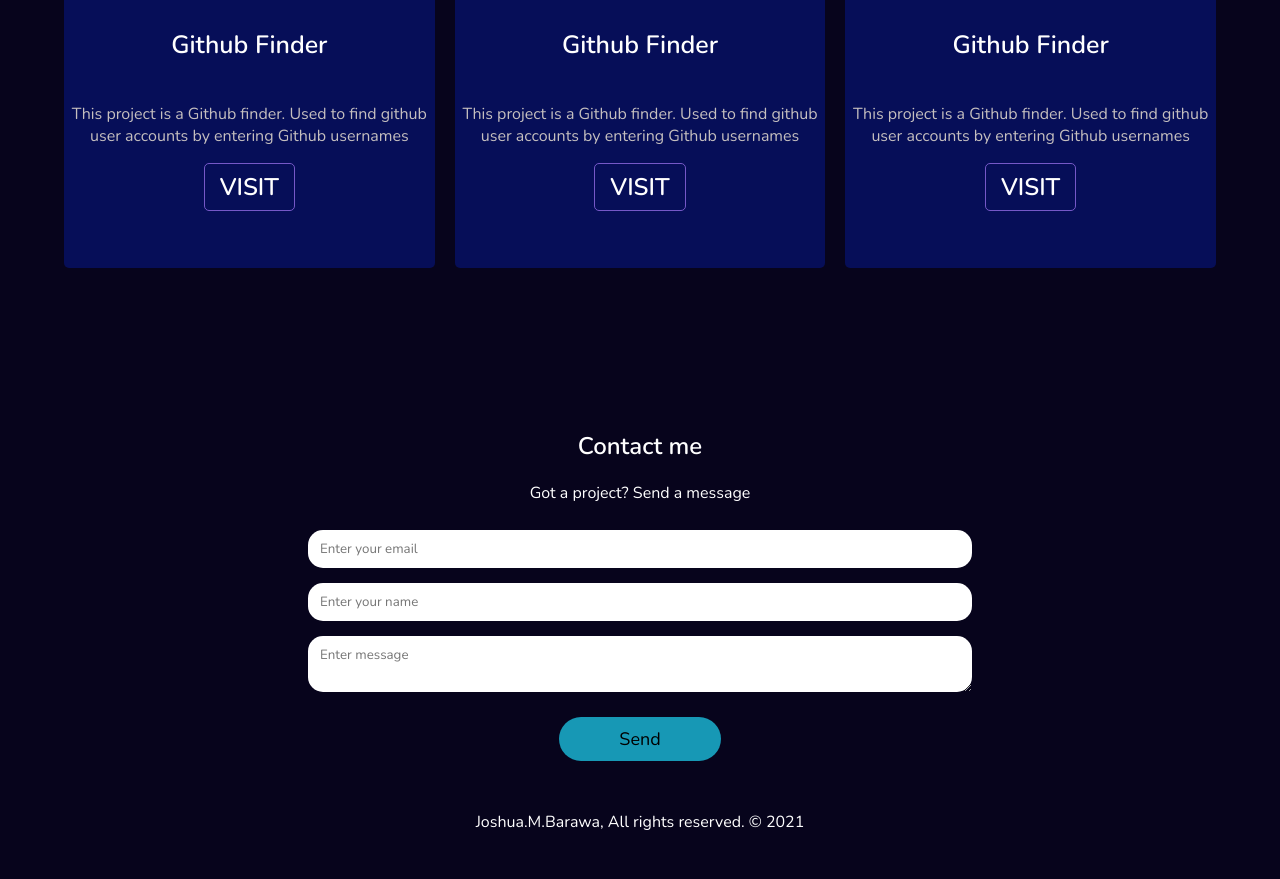
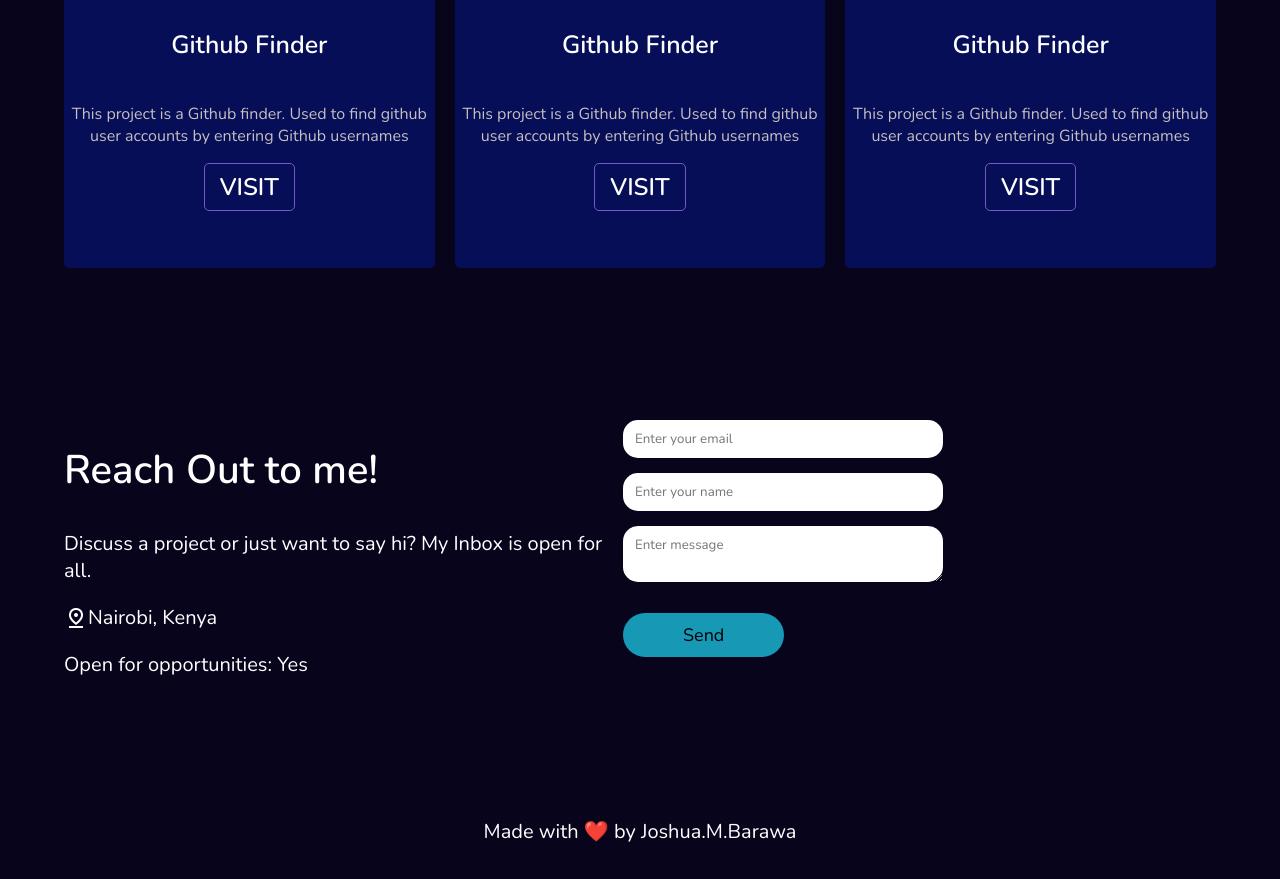
Before and after one commit to JoshuaBarawa/MyPortfolio, a plain HTML site: page index.html in a window 1280 px wide. Shown: the part 3029-3908 px from the top of the page. Drawn offline with nearby package versions, Linux system fonts and the light colour scheme.

Commit message:
added contact page

```diff
--- a/index.html
+++ b/index.html
@@ -11,6 +11,8 @@
     <link rel="preconnect" href="https://fonts.googleapis.com">
     <link rel="preconnect" href="https://fonts.gstatic.com" crossorigin>
     <link href="https://fonts.googleapis.com/css2?family=Nunito:wght@200;300;400;500;600&display=swap" rel="stylesheet">
+
+    <link rel="stylesheet" href="https://fonts.googleapis.com/css2?family=Material+Symbols+Outlined:opsz,wght,FILL,GRAD@40,400,0,0" />
 
 </head>
 
@@ -26,7 +28,7 @@
         <ul id="nav" id="navlinks">
             <li><a href="#about-me">Skills</a></li>
             <li><a href="#project-section">Projects</a></li>
-            <li><a href="#project-section">Achievements</a></li>
+            <li><a href="#achievements-section">Achievements</a></li>
             <li><a href="#contact">Contact</a></li>
         </ul>
         <img id="menu" src="images/icons8-menu-144.png" alt="" />
@@ -202,35 +204,28 @@
 
 
     <!-- CONTACT SECTION  -->
-    <div id="contact" data-aos="zoom-in">
-        <h2>Contact me</h2>
-        <p>Got a project? Send a message</p>
+    <div id="contact">
+        <div id="contact-info">
+            <h2 id="info1">Reach Out to me!</h2>
+            <p id="info2">Discuss a project or just want to say hi? My Inbox is open for all.</p>
+            <p id="info3">
+             <span class="material-symbols-outlined"> pin_drop</span>
+             Nairobi, Kenya </p>
+            <p id="info4">Open for opportunities: Yes</p>
+        </div>
 
         <form action="https://formspree.io/f/xyylqnpp" method="POST">
-
-            <div class="form-row">
-                <input type="email" id="email" placeholder="Enter your email" name="email" required=" " />
-
-            </div>
-
-            <div class="form-row">
-                <input type="text" id="name" placeholder="Enter your name" name="name" required=" " />
-
-            </div>
-
-            <div class="form-row">
-                <textarea type="text" id="message" placeholder="Enter message" name="message" required=" "></textarea>
-            </div>
-
-
-            <input type="submit" value="Send" id="btn" />
+                <input type="email" id="email" placeholder="Enter your email" name="email" required="" />
+                <input type="text" id="name" placeholder="Enter your name" name="name" required="" />
+                <textarea type="text" id="message" placeholder="Enter message" name="message" required=""></textarea><br/>
+               <input type="submit" value="Send" id="btn" />
         </form>
     </div>
 
 
     <!-- FOOOTER SECTION  -->
     <footer>
-        <p>Joshua.M.Barawa, All rights reserved. &copy; 2021</p>
+        <p>Made with ❤️ by Joshua.M.Barawa</p>
     </footer>
 
 </body>
--- a/styles.css
+++ b/styles.css
@@ -1,20 +1,22 @@
-@import url('https://fonts.googleapis.com/css2?family=Kumbh+Sans:wght@400;700&family=Poppins:wght@400;500&display=swap');
+html {
+    scroll-behavior: smooth;
+}
 
-*{
+* {
     font-family: 'Nunito', sans-serif;
 }
 
-body{
+body {
     box-sizing: border-box;
-    padding:0;
-    margin:0;
+    padding: 0;
+    margin: 0;
     background-color: #07041C;
 }
 
 
 /**********************NAVBAR SECTION ************************************/
-.navbar{
-    display:flex;
+.navbar {
+    display: flex;
     justify-content: space-between;
     align-items: center;
     background-color: #291e6e;
@@ -23,20 +25,20 @@
     top: 0px;
 }
 
-.navbar #menu{
+.navbar #menu {
     cursor: pointer;
     width: 60px;
     display: none;
 }
 
-.navbar #logo{
-    color:#fff;
+.navbar #logo {
+    color: #fff;
     font-size: 30px;
     text-decoration: none;
 }
 
-.navbar #nav{
-    display:flex;
+.navbar #nav {
+    display: flex;
 }
 
 .navbar #nav li {
@@ -44,39 +46,39 @@
     color: #fff;
 }
 
-.navbar #nav li a{
+.navbar #nav li a {
     color: #fff;
     padding: 0 20px;
     text-decoration: none;
     font-size: 18px;
 }
 
-.navbar #nav li a:hover{
-border-bottom: 4px #060e58 solid ;
+.navbar #nav li a:hover {
+    border-bottom: 4px #060e58 solid;
 }
 
 /**********************INTRODUCTION SECTION ************************************/
-#hero{
+#hero {
     display: flex;
     padding: 0px 5%;
     min-height: 95vh;
 }
 
 #hero #intro {
-    font-size:30px;
+    font-size: 30px;
     color: #fff;
     padding-top: 7%;
 }
 
-#hero #intro #greetings{
-    font-size:70px;
+#hero #intro #greetings {
+    font-size: 70px;
     color: #fff;
     font-weight: bolder;
     padding-bottom: 80px;
 }
 
-#hero #intro a{
-    padding:5px 10px;
+#hero #intro a {
+    padding: 5px 10px;
     color: #fff;
     border: white 1px solid;
     border: none;
@@ -86,13 +88,13 @@
     background-color: #1798B5;
 }
 
-#hero #intro a:hover{
+#hero #intro a:hover {
     background: transparent;
     border: #fff 1px solid;
     color: #B21360;
 }
 
-#hero #image{
+#hero #image {
     width: 50vw;
     height: 90vh;
     object-fit: inherit;
@@ -100,62 +102,64 @@
 
 
 /**********************ABOUT SECTION ************************************/
-#about-me{
+#about-me {
     display: flex;
     padding: 0px 2%;
     min-height: 90vh;
 }
 
-#about-me #image{
+#about-me #image {
     width: 50vw;
     height: 90vh;
     object-fit: inherit;
 
 }
-#about-me h2{
+
+#about-me h2 {
     color: #fff;
     font-size: 50px;
     font-weight: bolder;
 }
 
-#about-me p{
+#about-me p {
     color: #fff;
     font-size: 16px;
 }
 
-#tech-skills{
+#tech-skills {
     display: grid;
     grid-template-columns: repeat(auto-fit, minmax(60px, 1fr));
     grid-gap: 5px;
 
 
 }
-#skill{
+
+#skill {
     display: flex;
     flex-direction: column;
     align-items: center;
     color: #fff;
 }
 
-#skill-icon{
+#skill-icon {
     width: 60px;
 }
 
-#list-item{
+#list-item {
     list-style: none;
     color: #fff;
     font-size: 22px;
-    padding: 5px 0px ;
+    padding: 5px 0px;
 }
 
 /**********************PROJECTS SECTION ************************************/
 
-#project-section{
+#project-section {
     padding: 0px 5%;
     min-height: 90vh;
 }
 
-#project-section #heading{
+#project-section #heading {
     font-size: 45px;
     color: rgb(255, 255, 255);
     font-weight: bolder;
@@ -168,36 +172,36 @@
 
 }
 
-#project-section #projects #project{
+#project-section #projects #project {
     border-radius: 5px;
     background-color: #060e58;
     min-height: 60vh;
 }
 
-#project-section #projects div img{
+#project-section #projects div img {
     width: 100%;
     object-fit: contain;
 }
 
- #project-section #projects #project #description{
+#project-section #projects #project #description {
     display: flex;
     flex-direction: column;
     padding: 0px 5px;
     text-align: center;
 }
 
- #project-section #projects #project #project-name{
+#project-section #projects #project #project-name {
     color: #fff;
     font-size: 25px;
     font-weight: bold;
 }
 
- #project-section #projects #project p{
+#project-section #projects #project p {
     color: rgb(197, 191, 191);
     font-size: 16px;
 }
 
- #project-section #projects a{
+#project-section #projects a {
     border: rgb(117, 88, 199) 1px solid;
     border-radius: 5px;
     text-decoration: none;
@@ -221,12 +225,12 @@
 
 /**********************ACHIEVEMENTS SECTION ************************************/
 
-#achievements-section{
+#achievements-section {
     padding: 0px 5%;
     min-height: 90vh;
 }
 
-  #achievements-section #heading{
+#achievements-section #heading {
     font-size: 45px;
     color: rgb(255, 255, 255);
     font-weight: bolder;
@@ -238,36 +242,36 @@
     grid-gap: 20px;
 }
 
-  #achievements-section #achievements #achievement{
+#achievements-section #achievements #achievement {
     border-radius: 5px;
     background-color: #060e58;
     min-height: 60vh;
 }
 
-  #achievements-section #achievements div img{
+#achievements-section #achievements div img {
     width: 100%;
     object-fit: contain;
 }
 
-   #achievements-section #achievements #achievement #description{
+#achievements-section #achievements #achievement #description {
     display: flex;
     flex-direction: column;
     padding: 0px 5px;
     text-align: center;
 }
 
-   #achievements-section #achievements #achievement #achievement-name{
+#achievements-section #achievements #achievement #achievement-name {
     color: #fff;
     font-size: 25px;
     font-weight: bold;
 }
 
-   #achievements-section #achievements #achievement p{
+#achievements-section #achievements #achievement p {
     color: rgb(197, 191, 191);
     font-size: 16px;
 }
 
-   #achievements-section #achievements a{
+#achievements-section #achievements a {
     border: rgb(117, 88, 199) 1px solid;
     border-radius: 5px;
     text-decoration: none;
@@ -287,20 +291,43 @@
 }
 
 /**********************CONTACT SECTION ************************************/
-#contact{
-    text-align: center;
+#contact {
     color: #fff;
-    margin-bottom: 50px;
+    display: flex;
+    justify-content: space-between;
+    padding: 0px 5%;
+    min-width: 90vh;
 }
 
-form .form-row{
-    display:flex;
-    flex-direction: column;
-    justify-content:center;
-    align-items:center;
+#info1{
+    font-size: 40px;
+    font-weight: bolder;
 }
 
-#email, #name , textarea {
+#info2{
+    font-size: 20px;
+}
+
+#info3{
+    font-size: 20px;
+    display: flex;
+    align-items: center;
+}
+
+#info4{
+    font-size: 20px;
+}
+
+form .form-row {
+    display: flex;
+    flex-direction: column;
+    justify-content: center;
+    align-items: center;
+}
+
+#email,
+#name,
+textarea {
     width: 50%;
     margin-top: 10px;
     margin-bottom: 5px;
@@ -310,11 +337,13 @@
 
 }
 
-#email, #name , textarea:focus {
+#email,
+#name,
+textarea:focus {
     outline: none;
 }
 
-form #btn{
+form #btn {
     margin-top: 20px;
     border: none;
     text-align: center;
@@ -326,14 +355,14 @@
 
 }
 
-form #btn:hover{
+form #btn:hover {
     background: transparent;
     border: #b4b1c4 1px solid;
     color: #fff;
 }
 
-.navbar #nav .active{
-    display:inline-block;
+.navbar #nav .active {
+    display: inline-block;
 }
 
 
@@ -341,20 +370,24 @@
 
 
 /**********************FOOTER SECTION ************************************/
-footer{
+footer {
     text-align: center;
     color: #fff;
-    margin-bottom: 100px;
+    padding-top: 100px;
+    font-size: 20px;
 }
 
-@media only screen and (max-width: 1080px){
-   #hero{
+@media only screen and (max-width: 1080px) {
+    #hero {
         flex-direction: column-reverse;
     }
 }
 
-@media only screen and (max-width: 800px){
-    #email, #name, textarea{
+@media only screen and (max-width: 800px) {
+
+    #email,
+    #name,
+    textarea {
         width: 80%;
     }
 
@@ -381,17 +414,17 @@
 }
 
 
-@media only screen and (max-width: 740px){
+@media only screen and (max-width: 740px) {
 
-    .navbar #menu{
+    .navbar #menu {
         display: block;
     }
 
-    .navbar #nav{
+    .navbar #nav {
         display: none;
     }
 
-    .navbar #nav.responsive{
+    .navbar #nav.responsive {
         display: block;
         float: left;
         position: absolute;
@@ -403,7 +436,7 @@
 
     }
 
-    .navbar #nav li{
+    .navbar #nav li {
         padding-bottom: 20px;
         font-size: 24px;
     }
```
Lines whose indentation alone changed are shown as unchanged.
